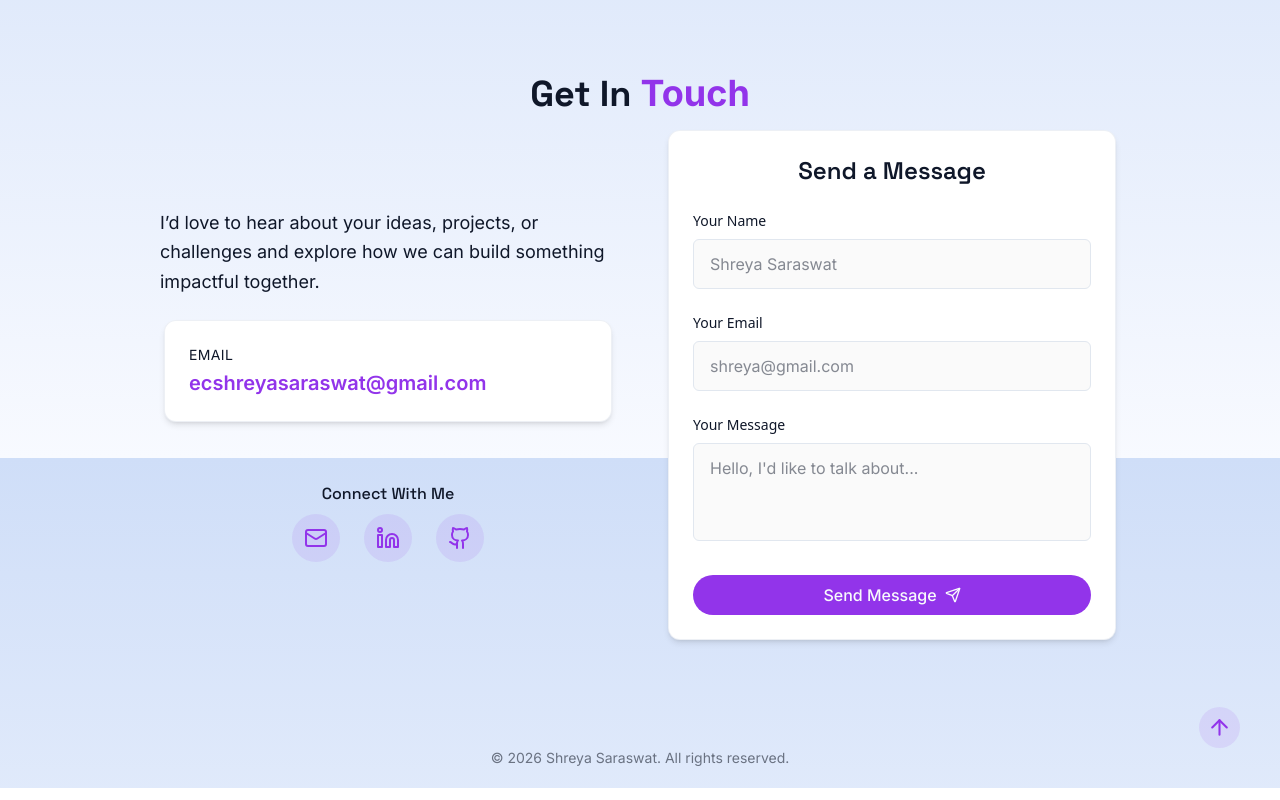
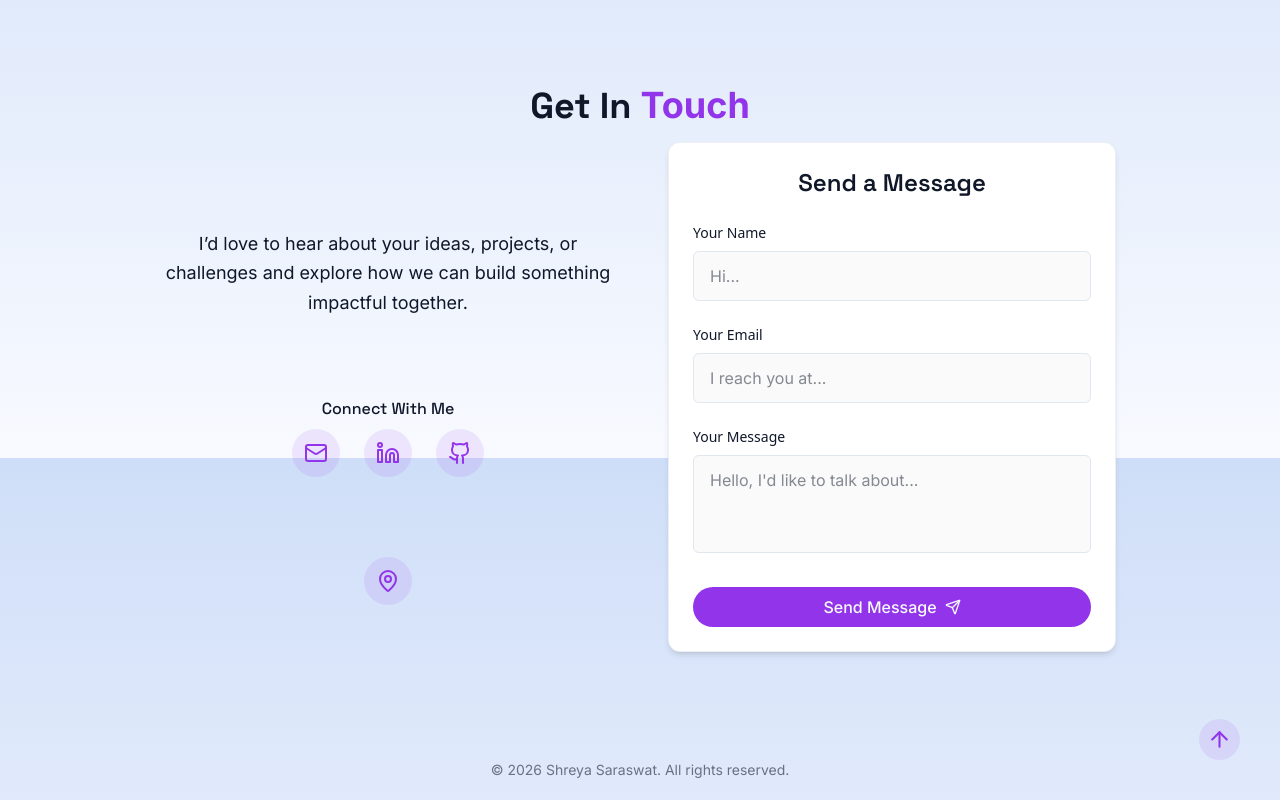
Before and after one commit to Shreya-ec/portfolio, a React (Vite) app: page / in a window 1280 px wide. Shown: the part 3542-4342 px from the top of the page. Built offline with nearby package versions, Linux system fonts and the light colour scheme.

Commit message:
UI refine

```diff
--- a/package.json
+++ b/package.json
@@ -10,6 +10,7 @@
     "preview": "vite preview"
   },
   "dependencies": {
+    "@formspree/react": "^3.0.0",
     "@radix-ui/react-toast": "^1.2.14",
     "@tailwindcss/vite": "^4.1.11",
     "class-variance-authority": "^0.7.1",
--- a/src/component/ContactSection.jsx
+++ b/src/component/ContactSection.jsx
@@ -1,23 +1,21 @@
 import {
   Github,
-  Instagram,
   Linkedin,
+  LocateIcon,
   Mail,
+  Map,
   MapPin,
-  Phone,
+  Pin,
   Send,
-  Twitch,
-  Twitter,
 } from "lucide-react";
 import { cn } from "@/lib/utils";
-import { useToast } from "@/hooks/use-toast";
-import { useState, useEffect, useRef } from "react";
+import { useEffect, useRef, useState } from "react";
 import gsap from "gsap";
+import { useForm } from '@formspree/react';
 
 
 export const ContactSection = () => {
-  const { toast } = useToast();
-  const [isSubmitting, setIsSubmitting] = useState(false);
+  const [isSubmitted, setIsSubmitted] = useState(false);
   const sectionRef = useRef(null);
   const titleRef = useRef(null);
   const descriptionRef = useRef(null);
@@ -26,31 +24,8 @@ export const ContactSection = () => {
   const formTitleRef = useRef(null);
   const formFieldsRef = useRef([]);
   const submitButtonRef = useRef(null);
-
-  const handleSubmit = (e) => {
-    e.preventDefault();
-
-    setIsSubmitting(true);
-
-    // Animate button on submit
-    if (submitButtonRef.current) {
-      gsap.to(submitButtonRef.current, {
-        scale: 0.95,
-        duration: 0.1,
-        yoyo: true,
-        repeat: 1,
-        ease: "power2.inOut",
-      });
-    }
-
-    setTimeout(() => {
-      toast({
-        title: "Message sent!",
-        description: "Thank you for your message. I'll get back to you soon.",
-      });
-      setIsSubmitting(false);
-    }, 1500);
-  };
+  const [state, handleSubmit] = useForm("xbdawkpv");
+  const refreshForm = useRef(null);
 
   useEffect(() => {
     const observer = new IntersectionObserver(
@@ -73,9 +48,12 @@ export const ContactSection = () => {
 
             // Animate social links
             if (socialRef.current) {
-              const socialLinks = socialRef.current.querySelectorAll('a');
+              const links = socialRef.current.querySelectorAll(".social-link");
+              const details = sectionRef.current.querySelectorAll(".mapPin");
+
+              const elements = [...links, ...details];
               gsap.fromTo(
-                socialLinks,
+                elements,
                 { opacity: 0, scale: 0.8, y: 20 },
                 {
                   opacity: 1,
@@ -139,6 +117,21 @@ export const ContactSection = () => {
     return () => observer.disconnect();
   }, []);
 
+  useEffect(() => {
+    if (state?.succeeded) {
+      refreshForm.current?.reset();
+      setIsSubmitted(true);
+
+
+      const timer = setTimeout(() => {
+        setIsSubmitted(false);
+      }, 2000);
+
+      return () => clearTimeout(timer);
+    }
+
+  }, [state?.succeeded]);
+
   return (
     <section ref={sectionRef} id="contact" className="py-22 px-4 relative bg-secondary/30">
       <div className="container mx-auto max-w-5xl">
@@ -151,26 +144,14 @@ export const ContactSection = () => {
 
         <div className="grid grid-cols-1 md:grid-cols-2 gap-12 items-center">
           {/* Left: headline, sentence, email, socials */}
-          <div className="space-y-6">
+          <div className="space-y-20">
             <p
               ref={descriptionRef}
-              className="text-center md:text-left text-muted-foreground max-w-xl mx-auto md:mx-0 text-lg leading-relaxed"
+              className="text-center text-muted-foreground max-w-xl mx-auto text-lg leading-relaxed mt-10"
             >
               I’d love to hear about your ideas, projects, or challenges and explore how we can build something impactful together.
             </p>
-            <div className="bg-card p-6 rounded-xl shadow-md max-w-md w-full mx-auto md:ml-auto border border-border/60 transition-all duration-300 hover:shadow-xl hover:-translate-y-1 text-start">
-              <p className="text-sm uppercase tracking-wide text-muted-foreground mb-1">
-                Email
-              </p>
-              <a
-                href="mailto:ecshreyasaraswat@gmail.com"
-                className="inline-flex items-center justify-center text-lg md:text-xl font-semibold text-primary underline-offset-4 hover:underline"
-              >
-                ecshreyasaraswat@gmail.com
-              </a>
-            </div>
-
-            <div className="text-center opacity-0 animate-fade-in-delay-2 mt-15">
+            <div className="text-center opacity-0 animate-fade-in-delay-2">
               <h4 className="font-medium mb-2">Connect With Me</h4>
               <div
                 ref={socialRef}
@@ -244,6 +225,59 @@ export const ContactSection = () => {
                 </div>
               </div>
             </div>
+
+            <div className="flex justify-center">
+              <div
+                className="relative flex items-center"
+                onMouseEnter={(e) => {
+                  const wrapper = e.currentTarget;
+                  const text = wrapper.querySelector(".detail");
+
+                  // Make visible first
+                  gsap.set(text, { display: "block" });
+
+                  // Animate in
+                  gsap.fromTo(
+                    text,
+                    { opacity: 0, x: 10 },
+                    { opacity: 1, x: 0, duration: 0.4, ease: "power2.in" }
+                  );
+
+                  gsap.to(wrapper, {
+                    x: -20,
+                    duration: 0.4,
+                    ease: "power2.in",
+                  });
+                }}
+                // onMouseLeave={(e) => {
+                //   const wrapper = e.currentTarget;
+                //   const text = wrapper.querySelector(".detail");
+
+                //   gsap.to(text, {
+                //     opacity: 0,
+                //     x: 10,
+                //     duration: 0.3,
+                //     onComplete: () => {
+                //       gsap.set(text, { display: "none" });
+                //     },
+                //   });
+
+                //   gsap.to(wrapper, {
+                //     x: 0,
+                //     duration: 0.3,
+                //   });
+                // }}
+              >
+                <div className="p-3 rounded-full bg-primary/10 text-primary cursor-pointer mapPin">
+                  <MapPin />
+                </div>
+
+                <p className="detail ml-4 whitespace-nowrap hidden text-muted-foreground text-lg">
+                  Gurugram, India
+                </p>
+              </div>
+            </div>
+
           </div>
 
           {/* Right: compact form card */}
@@ -258,7 +292,7 @@ export const ContactSection = () => {
               Send a Message
             </h3>
 
-            <form className="space-y-6 gap-6" onSubmit={handleSubmit}>
+            <form className="space-y-6 gap-6" onSubmit={handleSubmit} ref={refreshForm}>
               <div
                 ref={(el) => (formFieldsRef.current[0] = el)}
                 className="text-start"
@@ -276,7 +310,7 @@ export const ContactSection = () => {
                   required
                   className="w-full px-4 py-3 rounded-md border border-input bg-background
                            focus:outline-none focus:ring-2 focus:ring-primary transition-all duration-300"
-                  placeholder="Shreya Saraswat"
+                  placeholder="Hi..."
                   onFocus={(e) => {
                     gsap.to(e.target, {
                       scale: 1.02,
@@ -311,7 +345,7 @@ export const ContactSection = () => {
                   required
                   className="w-full px-4 py-3 rounded-md border border-input bg-background
                            focus:outline-none focus:ring-2 focus:ring-primary transition-all duration-300"
-                  placeholder="shreya@gmail.com"
+                  placeholder="I reach you at..."
                   onFocus={(e) => {
                     gsap.to(e.target, {
                       scale: 1.02,
@@ -367,7 +401,7 @@ export const ContactSection = () => {
               <button
                 ref={submitButtonRef}
                 type="submit"
-                disabled={isSubmitting}
+                disabled={state.submitting}
                 className={cn(
                   "cosmic-button w-full flex items-center justify-center gap-2 mt-7"
                 )}
@@ -386,9 +420,18 @@ export const ContactSection = () => {
                   });
                 }}
               >
-                {isSubmitting ? "Sending..." : "Send Message"}
-                <Send size={16} className={isSubmitting ? "animate-spin" : ""} />
+                {state?.submitting ? "Sending..." : "Send Message"}
+
+                <Send size={16} className={state?.submitting ? "animate-spin" : ""} />
               </button>
+              {state?.errors?.map((error) => (
+                <div className=" bg-primary/20 rounded-md border border-primary/20 p-2 text-center">
+                  <p key={error.id} className="text-red-500">
+                    {error.message}
+                  </p>
+                </div>
+              ))}
+              {isSubmitted && <div className=" bg-primary/20 rounded-md border border-primary/20 p-2 text-center"><p className="text-sm text-muted-foreground">Thank you for your message. I'll get back to you soon!</p></div>}
             </form>
           </div>
         </div>
--- a/src/component/ProjectsSection.jsx
+++ b/src/component/ProjectsSection.jsx
@@ -132,7 +132,6 @@ export const ProjectsSection = () => {
                   ease: "power2.out",
                 });
                 const img = e.currentTarget.querySelector('img');
-                const links = e.currentTarget.querySelectorAll('a');
                 if (img) {
                   gsap.to(img, {
                     scale: 1.1,
@@ -140,13 +139,6 @@ export const ProjectsSection = () => {
                     ease: "power2.out",
                   });
                 }
-                links.forEach((link) => {
-                  gsap.to(link, {
-                    scale: 1.2,
-                    duration: 0.2,
-                    ease: "power2.out",
-                  });
-                });
               }}
               onMouseLeave={(e) => {
                 gsap.to(e.currentTarget, {
@@ -180,11 +172,10 @@ export const ProjectsSection = () => {
                 <h3 className="text-xl font-semibold mb-1 group-hover:text-primary transition-colors duration-300">
                   {project.title}
                 </h3>
-                <p className="text-muted-foreground text-sm mb-4">
+                <p className="text-muted-foreground text-sm mb-12">
                   {project.description}
                 </p>
-                <div className="flex justify-between items-center">
-                  <div className="flex space-x-3">
+                <div className="flex space-x-3 absolute bottom-4 right-4">
                   <a
                     href={project.demoUrl}
                     target="_blank"
@@ -201,7 +192,6 @@ export const ProjectsSection = () => {
                   >
                     <Github size={20} />
                   </a>
-                  </div>
                 </div>
               </div>
             </div>
--- a/src/component/SkillsSection.jsx
+++ b/src/component/SkillsSection.jsx
@@ -19,6 +19,7 @@ import {
   SiVite,
 
 } from "react-icons/si";
+import { IoMdCodeWorking } from "react-icons/io";
 
 const skills = [
   // Core Frontend
@@ -28,7 +29,7 @@ const skills = [
   { name: "React", icon: SiReact, category: "core" },
   { name: "Redux Toolkit", icon: SiRedux, category: "core" },
   { name: "Tailwind CSS", icon: SiTailwindcss, category: "core" },
-  { name: "GSAP", icon: null, category: "core" },
+  { name: "GSAP", icon: IoMdCodeWorking, category: "core" },
 
   // Engineering & Workflow
   { name: "Git", icon: SiGit, category: "tools" },
--- a/src/component/StarBackground.jsx
+++ b/src/component/StarBackground.jsx
@@ -28,13 +28,37 @@ export const StarBackground = () => {
     const newStars = [];
 
     for (let i = 0; i < numberOfStars; i++) {
+      // 0 = far, 1 = mid, 2 = near
+      const layerRandom = Math.random();
+      const layer = layerRandom < 0.45 ? 0 : layerRandom < 0.8 ? 1 : 2;
+
+      // Adjust properties based on depth layer for subtle parallax-like depth
+      const baseSize = Math.random() + 1;
+      const sizeMultiplier = layer === 0 ? 0.7 : layer === 1 ? 1 : 1.5;
+      const size = baseSize * sizeMultiplier;
+
+      const opacity =
+        layer === 0
+          ? Math.random() * 0.35 + 0.2 // far: softer
+          : layer === 1
+          ? Math.random() * 0.4 + 0.35 // mid
+          : Math.random() * 0.3 + 0.6; // near: a bit brighter
+
+      const animationDuration =
+        layer === 0
+          ? Math.random() * 5 + 4 // far: slower
+          : layer === 1
+          ? Math.random() * 4 + 2.5 // mid
+          : Math.random() * 3 + 2; // near: a little faster
+
       newStars.push({
         id: i,
-        size: Math.random() + 1,
+        size,
         x: Math.random() * 100,
         y: Math.random() * 100,
-        opacity: Math.random() * 0.5 + 0.5,
-        animationDuration: Math.random() * 4 + 2,
+        opacity,
+        animationDuration,
+        layer,
       });
     }
 
@@ -71,6 +95,19 @@ export const StarBackground = () => {
             left: star.x + "%",
             top: star.y + "%",
             opacity: star.opacity,
+            // Subtle depth-based blur and glow variation
+            filter:
+              star.layer === 0
+                ? "blur(1px)"
+                : star.layer === 1
+                ? "blur(0.5px)"
+                : "none",
+            boxShadow:
+              star.layer === 0
+                ? "0 0 6px 1px rgba(255, 255, 255, 0.25)"
+                : star.layer === 1
+                ? "0 0 10px 2px rgba(255, 255, 255, 0.35)"
+                : "0 0 14px 3px rgba(255, 255, 255, 0.5)",
             animationDuration: star.animationDuration + "s",
           }}
         />
```
Also changed, not shown: 1 other file (tests, documents, lock files or other folders). Lines whose indentation alone changed are shown as unchanged.
